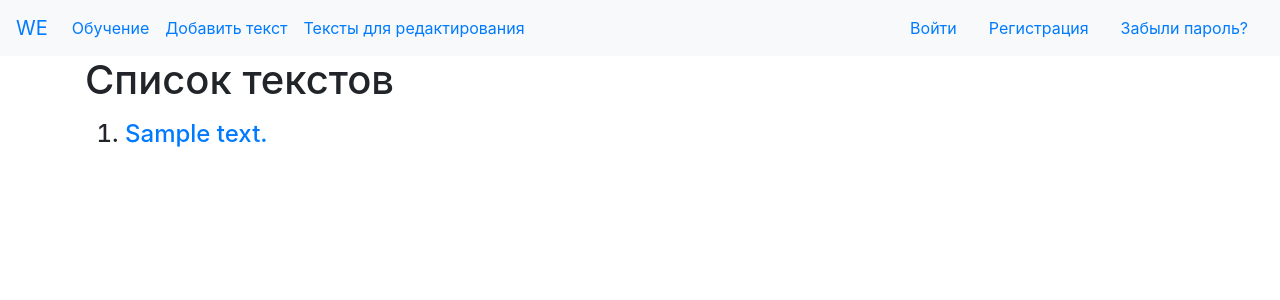
After one commit to Damakshn/LP16-Tatarenkov-Kiselev-Web-English, a Flask app: page /text/texts_list in a window 1280 px wide. The commit adds this page. Shown: the top 300 px of the page. Run offline with Flask 2, Linux system fonts and the light colour scheme; tables that the repository leaves empty hold one stand-in row (values such as "Sample post"); some libraries are stand-ins or nearby versions.

Commit message:
Исправлены прошлые ошибки, добавлено визуализация и возможность исправления недочетов распознования текста в браузере

```diff
--- a/web_english/models.py
+++ b/web_english/models.py
@@ -68,14 +68,14 @@ class User(UserMixin, db.Model, ServiceMixin):
 
 class Content(db.Model, ServiceMixin):
     id = db.Column(db.Integer, primary_key=True)
-    title = db.Column(db.String, unique=True, nullable=False)
+    title_text = db.Column(db.String, unique=True, nullable=False)
     text_en = db.Column(db.Text, unique=True, nullable=False)
     text_ru = db.Column(db.Text, unique=True, nullable=False)
     duration = db.Column(db.Integer)
     chunks = db.relationship('Chunk', backref='content', lazy='dynamic')
 
     def __repr__(self):
-        return f"<Content {self.title}>"
+        return f"<Content {self.title_text}>"
 
 
 class Chunk(db.Model, ServiceMixin):
--- a/web_english/templates/base.html
+++ b/web_english/templates/base.html
@@ -19,6 +19,9 @@
           </li>
           <li class="nav-item">
             <a class="nav-link" href="/text/create">Добавить текст</a>
+          </li>
+          <li class="nav-item">
+            <a class="nav-link" href="/text/texts_list">Тексты для редактирования</a>
           </li>
         </ul>
         {% if current_user.is_authenticated %}
--- /dev/null
+++ b/web_english/templates/text/texts_list.html
@@ -0,0 +1,13 @@
+{% extends "base.html" %}
+{% block content %}
+<h1><p>{{ title }}</p></h1>
+<h4>
+    <ol>
+        {% for text in texts %}
+        <li>
+            <a href="{{ url_for('text.edit_text', text_id=text.id) }}">{{ text.title_text }}</a><br>
+        </li>
+        {% endfor %}
+    </ol>
+</h4>
+{% endblock %}
--- a/web_english/text/routes.py
+++ b/web_english/text/routes.py
@@ -3,3 +3,7 @@ from web_english.text import bp, views
 bp.add_url_rule("/create", "create", views.create)
 bp.add_url_rule("/process_create", "process_create",
                 views.process_create, methods=['POST'])
+bp.add_url_rule("/texts_list", "texts_list", views.texts_list)
+bp.add_url_rule("/edit_text/<text_id>", "edit_text", views.edit_text)
+bp.add_url_rule("/process_edit_text", "process_edit_text",
+                views.process_edit_text, methods=['POST'])
--- a/web_english/text/views.py
+++ b/web_english/text/views.py
@@ -1,10 +1,11 @@
-from flask import render_template, url_for, redirect, flash
+from flask import render_template, url_for, redirect, flash, request
 from pydub import AudioSegment
 
 from web_english.text.maping_text import run, create_filename
 from web_english import db
-from web_english.text.forms import TextForm
-from web_english.models import Content
+from web_english.text.forms import TextForm, EditForm
+from web_english.text.maping_text import Recognizer
+from web_english.models import Content, Chunk
 from web_english import audios
 
 
@@ -27,14 +28,60 @@ def process_create():
         audio = AudioSegment.from_file_using_temporary_files(filename)
         duration = len(audio)
         text = Content(
-            title=form.title_text.data,
+            title_text=form.title_text.data,
             text_en=form.text_en.data,
             text_ru=form.text_ru.data,
             duration=duration
         )
         db.session.add(text)
         db.session.commit()
+        #  Используем Celery
         run.delay(form.title_text.data)
         flash('Ваш текст сохранен! Обработка текста может занять некоторое время.')
-        return redirect(url_for('text.create'))
+        return redirect(url_for('text.texts_list'))
     return redirect(url_for('text.create'))
+
+
+def texts_list():
+    title = 'Список текстов'
+    texts = Content.query.all()
+    return render_template(
+                           'text/texts_list.html',
+                           title=title,
+                           texts=texts
+                           )
+
+
+def edit_text(text_id):
+    form = EditForm()
+    text = Content.query.filter(Content.id == text_id).first()
+    title_text = text.title_text
+    title_page = f'Правка {title_text}'
+    chunks = Chunk.query.filter(Chunk.id_content == text.id).all()
+    chunks_resolt = []
+    for chunk in chunks:
+        recognized_chunk = chunk.chunks_recognized.lower()
+        chunks_resolt.append(recognized_chunk)
+    recognizer = Recognizer(title_text)
+    chunks_text = recognizer.maping_text(chunks_resolt, title=title_text)
+    merged_chunks = list(zip(chunks_text[0], chunks_resolt))
+    return render_template('text/edit_text.html',
+                           title_page=title_page,
+                           merged_chunks=merged_chunks,
+                           form=form,
+                           form_action=url_for('text.process_edit_text', id=text.id))
+
+
+def process_edit_text():
+    text_id = request.args.get('id')
+    text = Content.query.filter(Content.id == text_id).first()
+    title_text = text.title_text
+    chunks = Chunk.query.filter(Chunk.id_content == text.id).all()
+    edited_chunks = request.form.to_dict(flat=False)['chunk_recognized']
+    form = EditForm()
+    recognizer = Recognizer(title_text)
+    if form.validate_on_submit():
+        saved_chunks = recognizer.maping_text(edited_chunks, title=title_text)
+        recognizer.save_edit_chunks(saved_chunks[1], chunks)
+        flash('Ваши правки сохранены!')
+        return redirect(url_for('text.texts_list'))
```
Also changed, not shown: web_english/templates/text/edit_text.html (added, +19 -0 lines), web_english/text/forms.py (+6 -1 lines), web_english/text/maping_text.py (+48 -34 lines).
